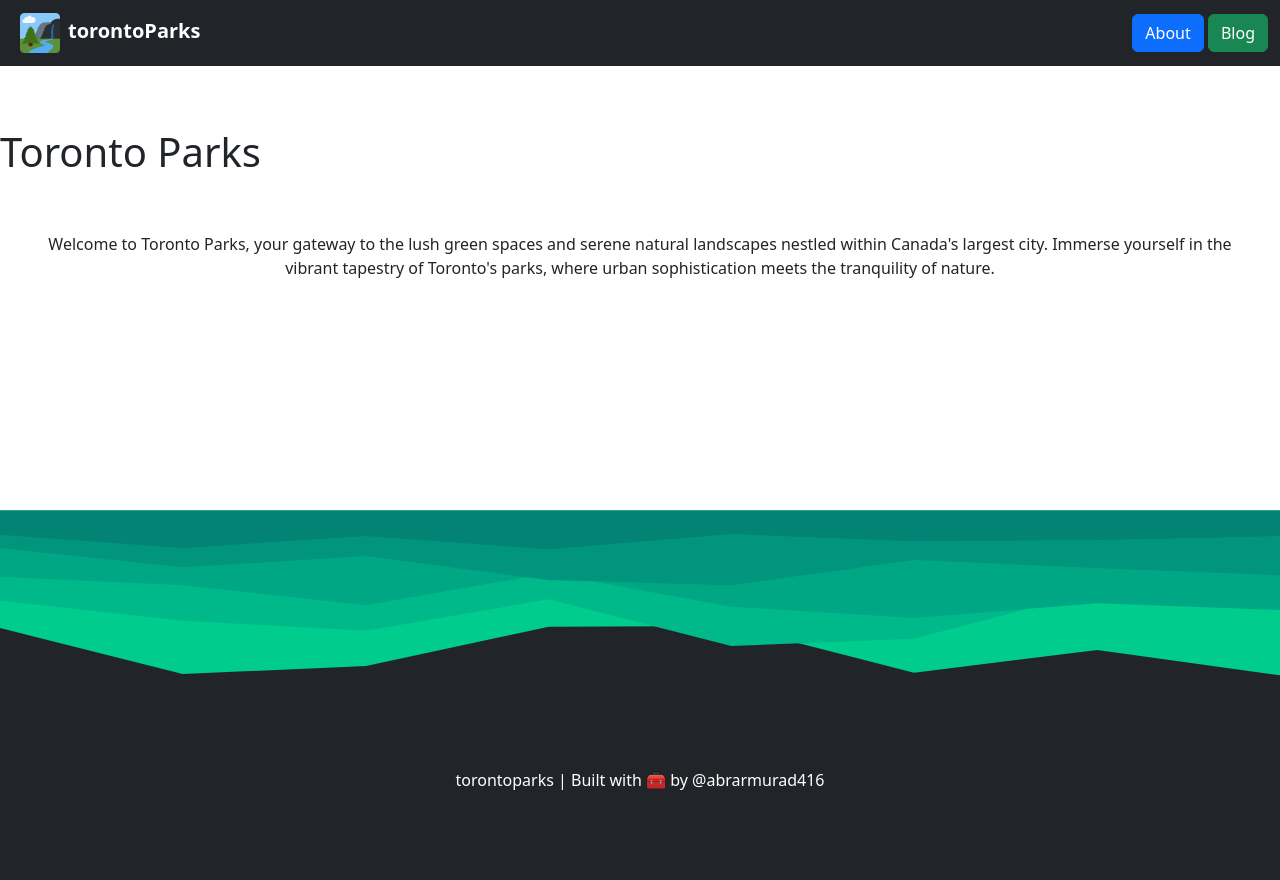
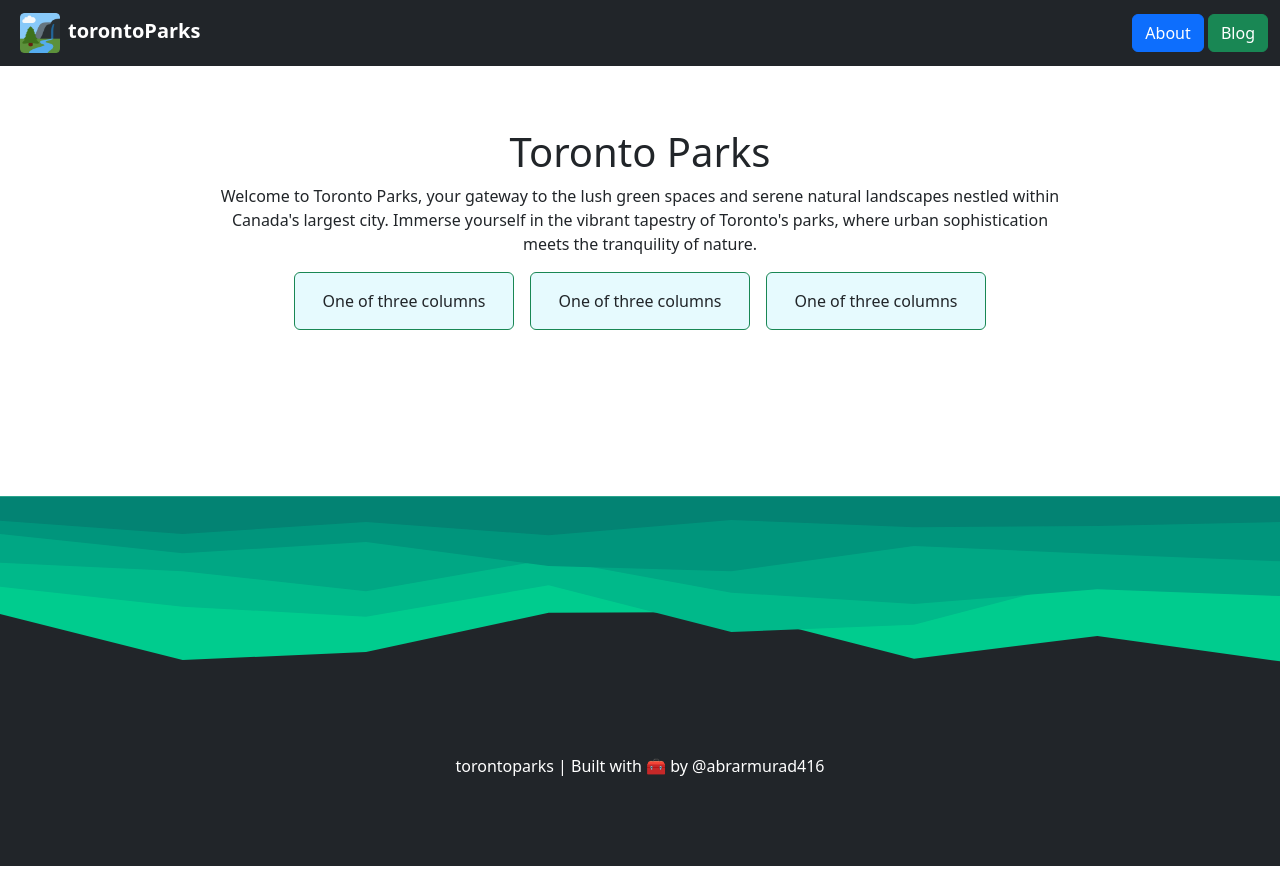
Before and after one commit to abrarmurad416/menu-explorer, a React (Create React App) app: page /about in a window 1280 px wide. Built offline with nearby package versions, Linux system fonts and the light colour scheme.

Commit message:
landing page column layout

```diff
--- a/src/Components/Hero.jsx
+++ b/src/Components/Hero.jsx
@@ -1,15 +1,29 @@
-import React from 'react'
+import React from 'react';
+import '../index.css'; // Import your custom CSS if needed
 
 const Hero = () => {
     return (
-    <div style={{ paddingTop: '56px' }}>
+        <div className="text-center custom-padding">
             <br />
             <br />
             <br />
             <strong><h1>Toronto Parks</h1></strong>
-    <p className="text-center p-5">Welcome to Toronto Parks, your gateway to the lush green spaces and serene natural landscapes nestled within Canada's largest city. Immerse yourself in the vibrant tapestry of Toronto's parks, where urban sophistication meets the tranquility of nature.</p>
+            <div className="container">
+                <p className="text-center">Welcome to Toronto Parks, your gateway to the lush green spaces and serene natural landscapes nestled within Canada's largest city. Immerse yourself in the vibrant tapestry of Toronto's parks, where urban sophistication meets the tranquility of nature.</p>
+                <div className="row justify-content-center align-items-center">
+                    <div className="col-10 col-sm-6 col-md-4 col-lg-3 bg-info bg-opacity-10 border border-success rounded p-3 mx-2">
+                        One of three columns
                     </div>
-  )
+                    <div className="col-10 col-sm-6 col-md-4 col-lg-3 bg-info bg-opacity-10 border border-success rounded p-3 mx-2">
+                        One of three columns
+                    </div>
+                    <div className="col-10 col-sm-6 col-md-4 col-lg-3 bg-info bg-opacity-10 border border-success rounded p-3 mx-2">
+                        One of three columns
+                    </div>
+                </div>
+            </div>
+        </div>
+    );
 }
 
-export default Hero
+export default Hero;
--- a/src/index.css
+++ b/src/index.css
@@ -19,6 +19,12 @@ code {
   border-radius: 0px;
 }
 
+.custom-padding {
+  margin-left: 12.5em;
+  margin-right: 12.5em;
+  padding-top: 3.5em;
+}
+
 #visual {
   aspect-ratio: 960/300;
   width: 100%;
```
Lines whose indentation alone changed are shown as unchanged.
